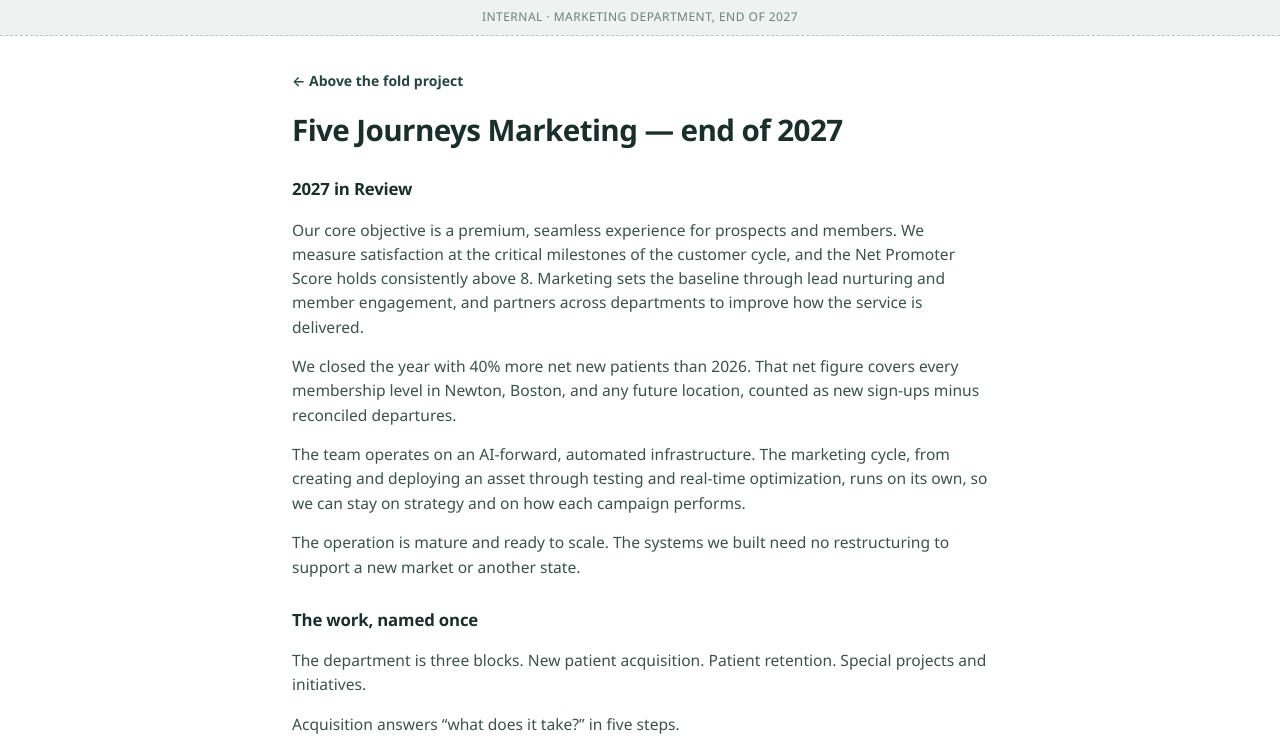
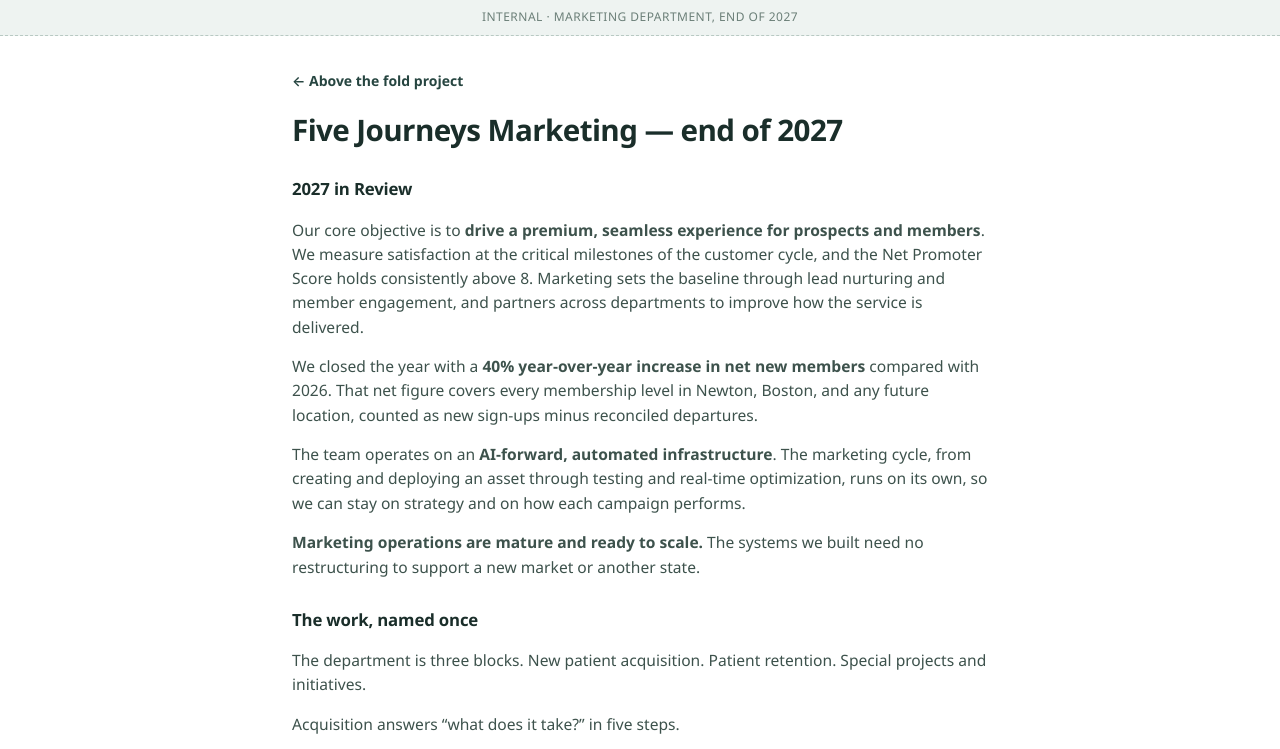
Before and after one commit to bladan-mkt-dash/above-the-fold-FJ-messaging, a plain HTML site: page vision-2027.html in a window 1280 px wide. Shown: the top 749 px of the page. Drawn offline with Linux system fonts and the light colour scheme.

Commit message:
Bold the outcomes in the 2027 review and name marketing operations as ready to scale.
Co-authored-by: Cursor <cursoragent@cursor.com>

```diff
--- a/vision-2027.html
+++ b/vision-2027.html
@@ -63,10 +63,10 @@
     <h1>Five Journeys Marketing — end of 2027</h1>
 
     <h2>2027 in Review</h2>
-    <p>Our core objective is a premium, seamless experience for prospects and members. We measure satisfaction at the critical milestones of the customer cycle, and the Net Promoter Score holds consistently above 8. Marketing sets the baseline through lead nurturing and member engagement, and partners across departments to improve how the service is delivered.</p>
-    <p>We closed the year with 40% more net new patients than 2026. That net figure covers every membership level in Newton, Boston, and any future location, counted as new sign-ups minus reconciled departures.</p>
-    <p>The team operates on an AI-forward, automated infrastructure. The marketing cycle, from creating and deploying an asset through testing and real-time optimization, runs on its own, so we can stay on strategy and on how each campaign performs.</p>
-    <p>The operation is mature and ready to scale. The systems we built need no restructuring to support a new market or another state.</p>
+    <p>Our core objective is to <strong>drive a premium, seamless experience for prospects and members</strong>. We measure satisfaction at the critical milestones of the customer cycle, and the Net Promoter Score holds consistently above 8. Marketing sets the baseline through lead nurturing and member engagement, and partners across departments to improve how the service is delivered.</p>
+    <p>We closed the year with a <strong>40% year-over-year increase in net new members</strong> compared with 2026. That net figure covers every membership level in Newton, Boston, and any future location, counted as new sign-ups minus reconciled departures.</p>
+    <p>The team operates on an <strong>AI-forward, automated infrastructure</strong>. The marketing cycle, from creating and deploying an asset through testing and real-time optimization, runs on its own, so we can stay on strategy and on how each campaign performs.</p>
+    <p><strong>Marketing operations are mature and ready to scale.</strong> The systems we built need no restructuring to support a new market or another state.</p>
 
     <h2>The work, named once</h2>
     <p>The department is three blocks. New patient acquisition. Patient retention. Special projects and initiatives.</p>
```
Also changed, not shown: 1 other file.
